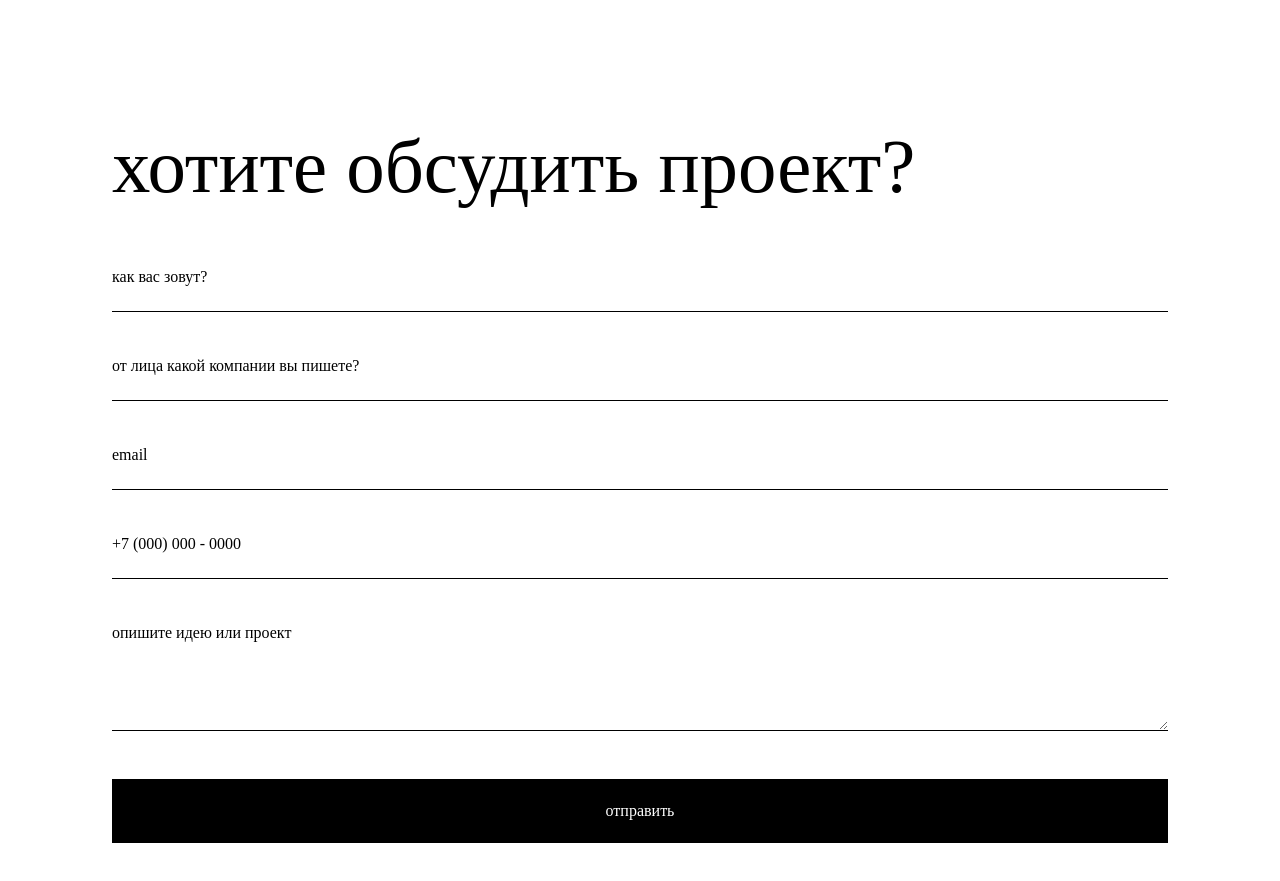
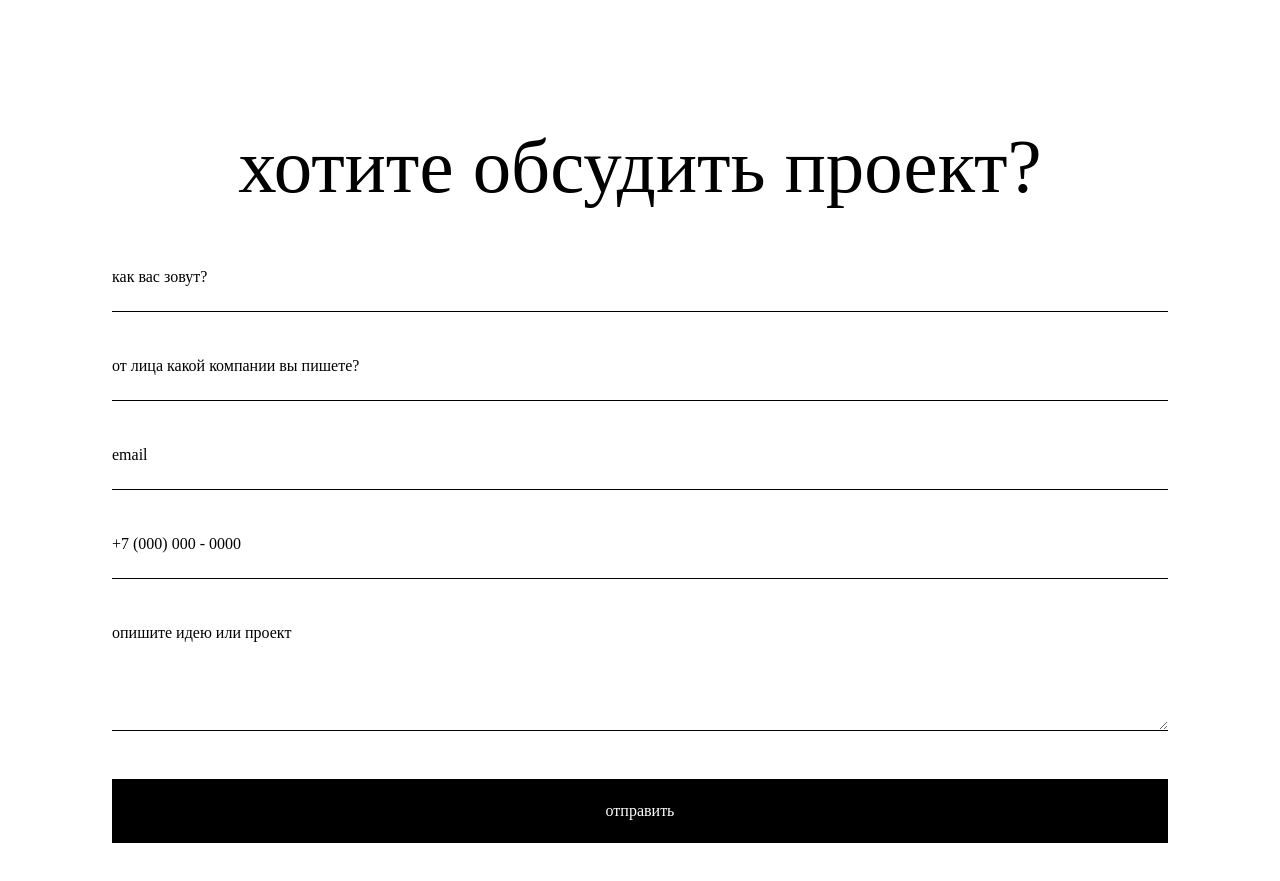
Before and after one commit to C0vpy4/hzcompany, a Next.js app: page / in a window 1280 px wide. Shown: the part 4459-5340 px from the top of the page. Built offline with nearby package versions, Linux system fonts and the light colour scheme.

Commit message:
Добавлен шрифт Cygre в конфигурацию Tailwind и обновлены стили компонента Form для центрирования заголовка.

```diff
--- a/src/components/form/Form.tsx
+++ b/src/components/form/Form.tsx
@@ -6,7 +6,7 @@ export const Form = () => {
   return (
     <div className="w-full">
       <form className="mx-auto w-full max-w-[1210px] px-4 sm:px-6 lg:px-8 py-10">
-        <h2 className="text-black font-['Cygre_Book'] leading-tight text-[clamp(1.75rem,6vw,6rem)]">
+        <h2 className="text-center text-black font-['Cygre_Book'] leading-tight text-[clamp(1.75rem,6vw,6rem)]">
           хотите обсудить проект?
         </h2>
 
--- a/tailwind.config.ts
+++ b/tailwind.config.ts
@@ -12,6 +12,7 @@ const config: Config = {
       fontFamily: {
         sans: ["Geist Sans", "sans-serif"], // Прямое указание имени
         mono: ["Geist Mono", "monospace"],
+        cygre: ["Cygre_Book", "sans-serif"], // Добавлен шрифт Cygre
       },
     },
   },
```
